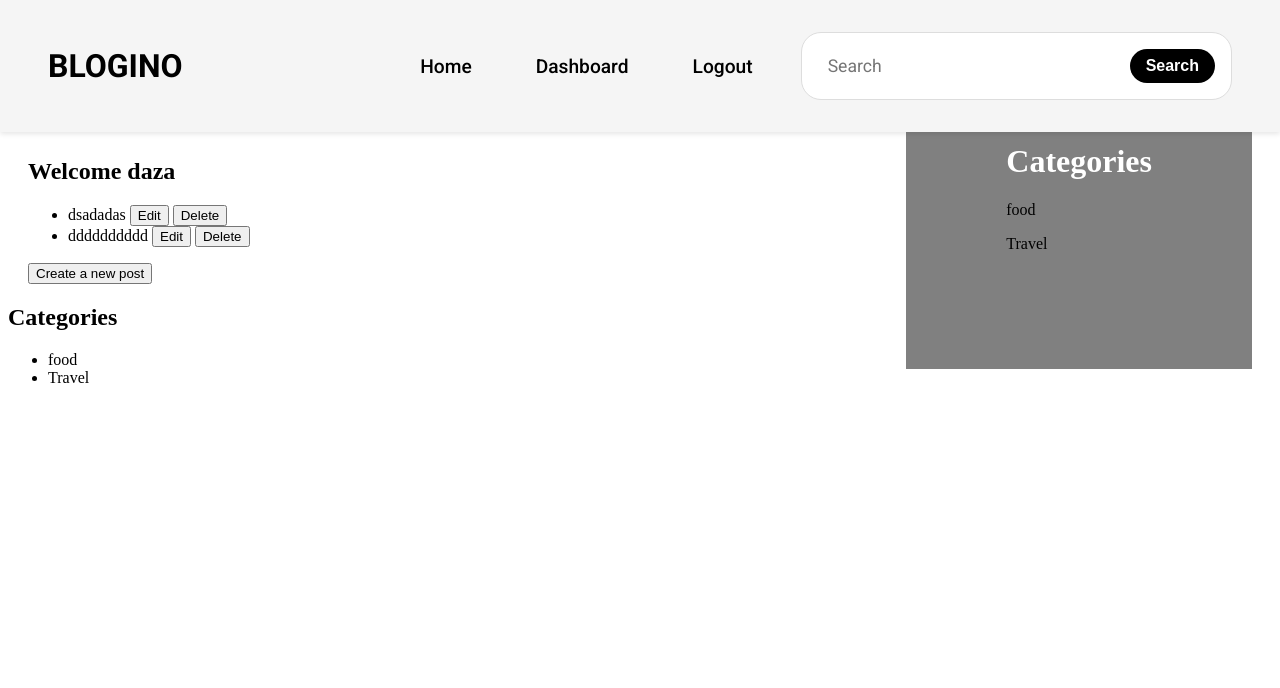
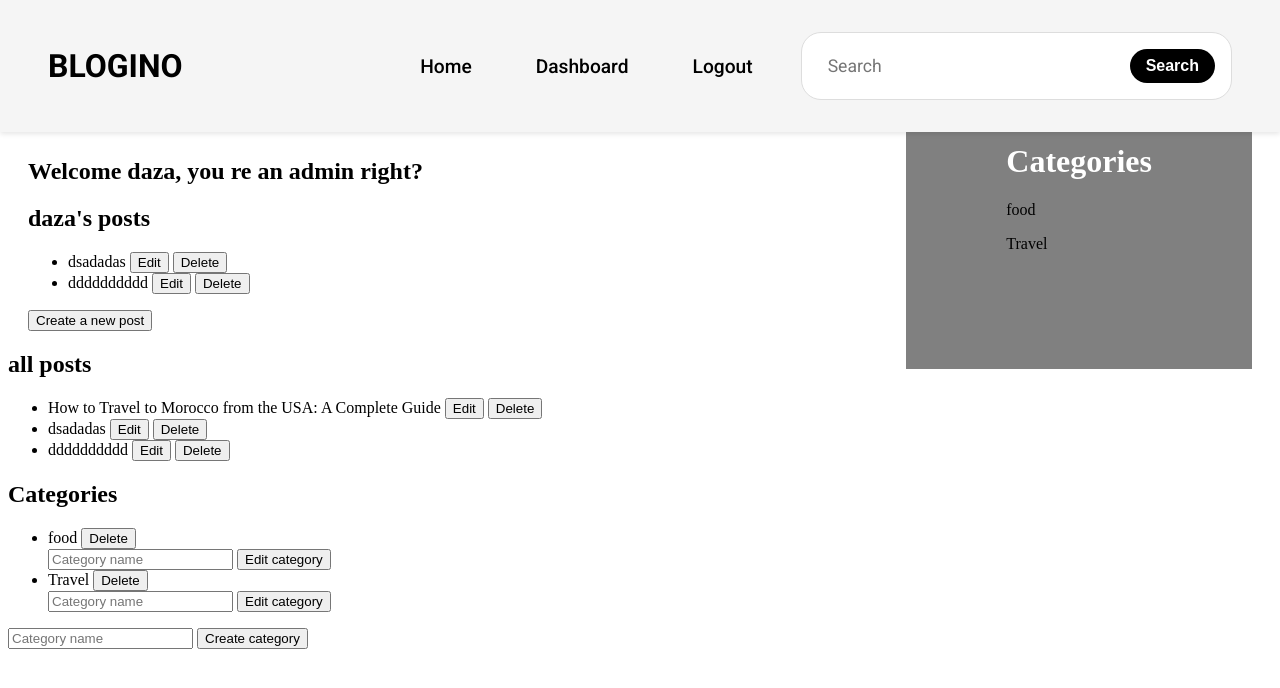
Before and after one commit to MLankaoui/blogino, a Django app: page /dashboard/ in a window 1280 px wide. Shown: the top 688 px of the page. Run offline with Django 5.2, Linux system fonts and the light colour scheme; a user stored in the database is signed in; data comes from the database, SQL or seed files in the repository; both versions use the stored data as it was after the commit; some libraries are stand-ins or nearby versions; some web fonts are replaced.

Commit message:
add category management functionality; implement create, edit, and delete category views and update dashboard with category options

```diff
--- a/landing/urls.py
+++ b/landing/urls.py
@@ -12,4 +12,7 @@ urlpatterns = [
     path('edit_post/<int:post_id>/', views.edit_post, name='edit_post'),
     path('delete_post/<int:post_id>/', views.delete_post, name='delete_post'),
     path('logout/', views.logout_view, name='logout_view'),
+    path('create_category/', views.create_category, name='create_category'),
+    path('delete_category/<int:category_id>/', views.delete_category, name='delete_category'),
+    path('edit_category/<int:category_id>/', views.edit_category, name='edit_category'),
 ]
--- a/landing/views.py
+++ b/landing/views.py
@@ -69,11 +69,13 @@ def dashboard(request):
     categories = Category.objects.all()
     user = request.user
     posts = Post.objects.filter(user=request.user)
+    all_posts = Post.objects.all()
 
     context = {
         'categories': categories,
         'posts': posts,
         'user': user,
+        'all_posts': all_posts,
     }
     return render(request, 'landing/dashboard.html', context)
 
@@ -107,7 +109,7 @@ def delete_post(request, post_id):
     post = get_object_or_404(Post, id=post_id)
     post.delete()
 
-    return redirect('landing:dashboard')
+    return redirect('landing:index')
 
 
 @login_required
@@ -118,3 +120,35 @@ def logout_view(request):
 
 def signup_view(request):
     return redirect('landing:index')
+
+
+@login_required
+def create_category(request):
+    if request.method == 'POST':
+        name = request.POST['name']
+
+        category = Category(name=name)
+        category.save()
+
+    return redirect('landing:dashboard')
+
+
+
+@login_required
+def delete_category(request, category_id):
+    category = get_object_or_404(Category, id=category_id)
+    category.delete()
+
+    return redirect('landing:dashboard')
+
+
+
+@login_required
+def edit_category(request, category_id):
+    category = get_object_or_404(Category, id=category_id)
+
+    if request.method == 'POST':
+        category.name = request.POST['name']
+        category.save()
+
+    return redirect('landing:dashboard')
--- a/templates/landing/dashboard.html
+++ b/templates/landing/dashboard.html
@@ -30,7 +30,12 @@
         <div class="dashboard">
             <h1>Dashboard</h1>
             <div class="posts">
-                <h2>Welcome {{user}}</h2>
+                {% if user.is_superuser %}
+                    <h2>Welcome {{user}}, you re an admin right?</h2>
+                {% else %}
+                    <h2>Welcome {{user}}, you re a user right?</h2>
+                {% endif %}
+                <h2>{{user}}'s posts</h2>
                 <ul>
                     {% for post in posts %}
                         <li>
@@ -41,17 +46,47 @@
                     {% endfor %}
                 </ul>
 
+
+
                 <button><a href="{% url 'landing:create_post' %}">Create a new post</a></button>
             </div>
+
+            {% if user.is_superuser %}
+                <h2>all posts</h2>
+                <ul>
+                    {% for post in all_posts %}
+                        <li>
+                            <a href="{% url 'landing:post_detail' post.id %}">{{ post.title }} </a>
+                            <button><a href="{% url 'landing:edit_post' post.id %}">Edit</a></button>
+                            <button><a href="{% url 'landing:delete_post' post.id %}">Delete</a></button>
+                        </li>
+                    {% endfor %}
+                </ul>
+            {% endif %}
+
+
+
             <div class="categories">
                 <h2>Categories</h2>
                 <ul>
                     {% for category in categories %}
                         <li>
                             <a href="{% url 'landing:category' category.id %}">{{ category.name }}</a>
+                            <button><a href="{% url 'landing:delete_category' category.id %}">Delete</a></button>
+                            <form action="{% url 'landing:edit_category' category.id %}" method="POST">
+                                {% csrf_token %}
+                                <input type="text" name="name" placeholder="Category name">
+                                <button type="submit">Edit category</button>
+                            </form>
                         </li>
                     {% endfor %}
                 </ul>
+
+                <form action="{% url 'landing:create_category' %}" method="POST">
+                    {% csrf_token %}
+                    <input type="text" name="name" placeholder="Category name">
+                    <button type="submit">Create category</button>
+                </form>
             </div>
         </div>
     {% endblock %}
```
Also changed, not shown: templates/landing/components/posts.html (+14 -0 lines), db.sqlite3.
